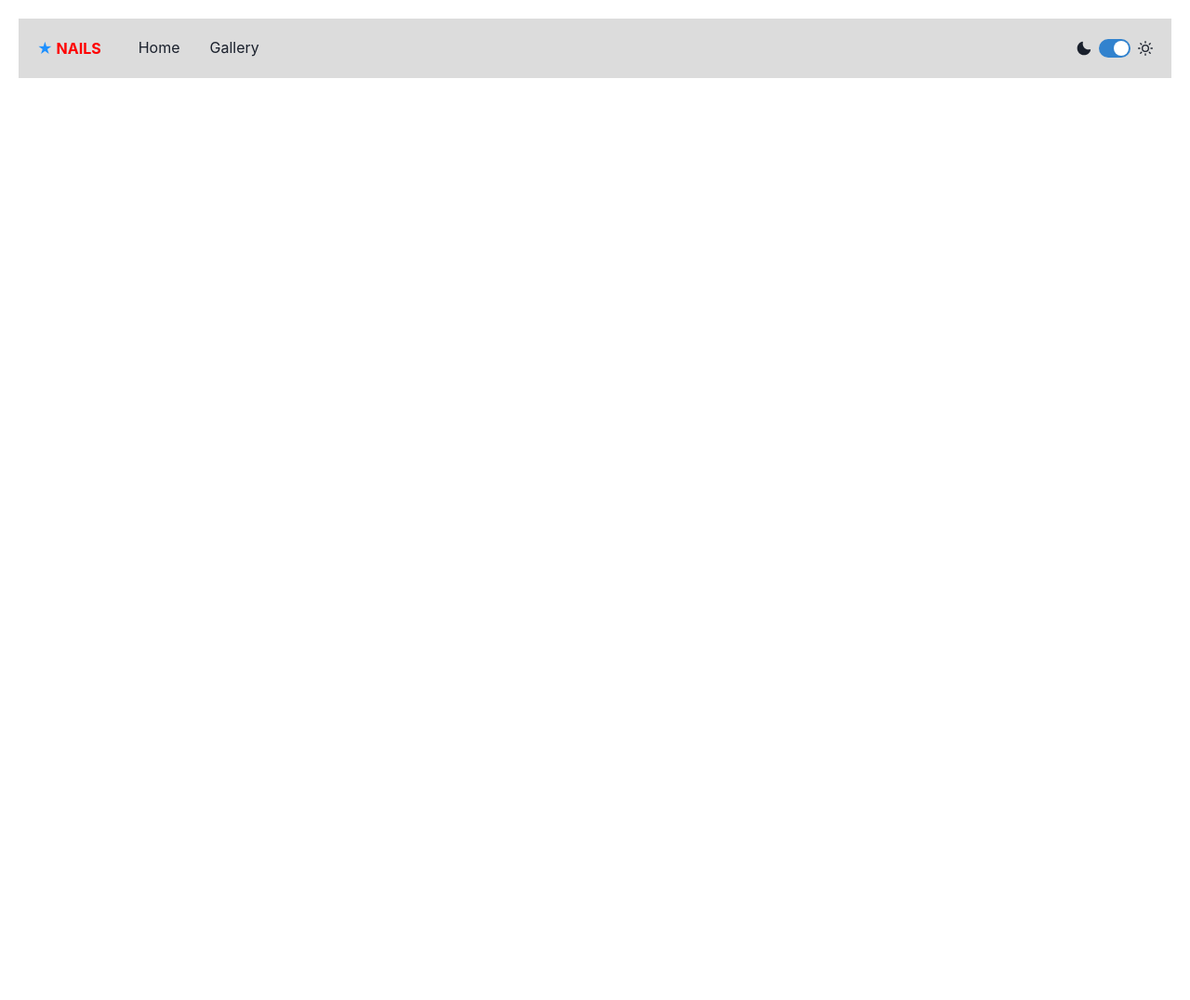
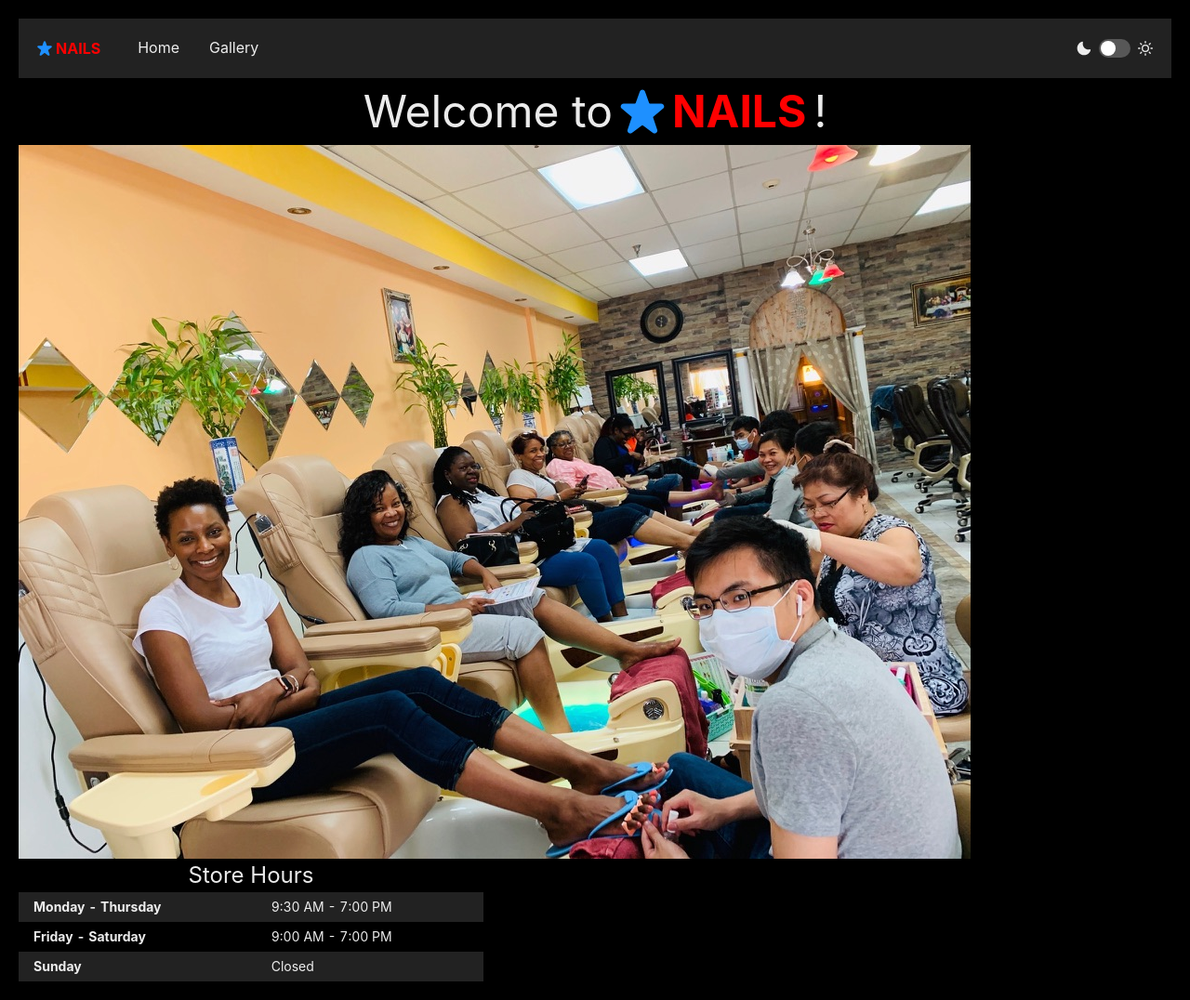
Before and after one commit to kevinvnguyen97/star-nails, a React (Create React App) app: page / in a window 1280 px wide. Shown: the whole page at 93% size. Before the commit the page ends 800 px from the top, so only its background shows below. Built offline with nearby package versions, Linux system fonts and the light colour scheme.

Commit message:
initial app

```diff
--- a/package.json
+++ b/package.json
@@ -13,6 +13,7 @@
     "@types/node": "^16.18.96",
     "@types/react": "^18.2.75",
     "@types/react-dom": "^18.2.24",
+    "framer-motion": "^11.1.7",
     "react": "^18.2.0",
     "react-dom": "^18.2.0",
     "react-router-dom": "^6.22.3",
@@ -21,7 +22,7 @@
     "web-vitals": "^2.1.4"
   },
   "scripts": {
-    "start": "react-scripts start",
+    "start": "PORT=3001 react-scripts start",
     "build": "react-scripts build",
     "test": "react-scripts test",
     "eject": "react-scripts eject"
--- a/src/App.tsx
+++ b/src/App.tsx
@@ -1,23 +1,26 @@
 import React from "react";
 import "./App.css";
 import { Box } from "@chakra-ui/react";
-import { Routes, Route } from "react-router-dom";
+import { Routes, Route, useLocation, Navigate } from "react-router-dom";
+import { AnimatePresence, motion } from "framer-motion";
 
 import { Gallery, Home } from "./pages";
 import { NavigationBar } from "./components";
 
 function App() {
+  const location = useLocation();
   return (
     <Box margin={5}>
       <NavigationBar />
-      <Routes>
-        <Route path="/">
-          <Route index element={<Home />} />
-        </Route>
-        <Route path="/gallery">
-          <Route index element={<Gallery />} />
-        </Route>
-      </Routes>
+      <AnimatePresence mode="wait" initial>
+        <Routes location={location} key={location.pathname}>
+          <Route path="/">
+            <Route index element={<Home />} />
+            <Route path="gallery" element={<Gallery />} />
+            <Route path="*" element={<Navigate to="/" replace />} />
+          </Route>
+        </Routes>
+      </AnimatePresence>
     </Box>
   );
 }
--- a/src/components/NavigationBar.tsx
+++ b/src/components/NavigationBar.tsx
@@ -13,7 +13,13 @@ import {
   useColorMode,
   Switch,
 } from "@chakra-ui/react";
-import { HamburgerIcon, CloseIcon, SunIcon, MoonIcon } from "@chakra-ui/icons";
+import {
+  HamburgerIcon,
+  CloseIcon,
+  SunIcon,
+  MoonIcon,
+  StarIcon,
+} from "@chakra-ui/icons";
 import { useNavigate } from "react-router-dom";
 
 type PageLink = {
@@ -76,12 +82,16 @@ export const NavigationBar = () => {
           variant="ghost"
         />
         <HStack spacing={8} alignItems="center">
-          <Text fontWeight="bold" color="red">
-            <Text color="dodgerblue" display="inline">
-              ★
-            </Text>{" "}
-            NAILS
-          </Text>
+          <Box
+            fontWeight="bold"
+            color="red"
+            display="flex"
+            gap={1}
+            alignItems="center"
+          >
+            <StarIcon color="dodgerblue" />
+            <Text>NAILS</Text>
+          </Box>
           <HStack as="nav" spacing={4} display={{ base: "none", md: "flex" }}>
             {LINKS.map(({ name, path }) => (
               <NavLink key={name} onClick={() => navigate(path)}>
--- a/src/index.tsx
+++ b/src/index.tsx
@@ -12,7 +12,7 @@ const root = ReactDOM.createRoot(
 );
 
 const config: ThemeConfig = {
-  initialColorMode: "light",
+  initialColorMode: "dark",
   useSystemColorMode: true,
   disableTransitionOnChange: false,
 };
@@ -25,6 +25,19 @@ const theme = extendTheme({
         bg: mode("white", "black")(props),
       },
     }),
+  },
+  components: {
+    Table: {
+      variants: {
+        customStriped: (props: StyleFunctionProps) => ({
+          tr: {
+            _odd: {
+              bg: props.colorMode === "light" ? "gainsboro" : "#222222",
+            },
+          },
+        }),
+      },
+    },
   },
 });
 
--- a/src/pages/Gallery.tsx
+++ b/src/pages/Gallery.tsx
@@ -1,6 +1,16 @@
 import React from "react";
-import { Box } from "@chakra-ui/react";
+import { motion } from "framer-motion";
 
 export const Gallery = () => {
-  return <Box></Box>;
+  return (
+    <motion.div
+      key="Gallery"
+      initial={{ opacity: 0 }}
+      animate={{ opacity: 1 }}
+      exit={{ opacity: 0 }}
+      transition={{ duration: 0.5 }}
+    >
+      Hello there
+    </motion.div>
+  );
 };
--- a/src/pages/Home.tsx
+++ b/src/pages/Home.tsx
@@ -1,6 +1,62 @@
 import React from "react";
-import { Box } from "@chakra-ui/react";
+import {
+  Box,
+  Table,
+  TableContainer,
+  Tbody,
+  Td,
+  Text,
+  Image,
+  Tr,
+} from "@chakra-ui/react";
+import { motion } from "framer-motion";
+import { StarIcon } from "@chakra-ui/icons";
 
 export const Home = () => {
-  return <Box></Box>;
+  return (
+    <motion.div
+      key="Home"
+      initial={{ opacity: 0 }}
+      animate={{ opacity: 1 }}
+      exit={{ opacity: 0 }}
+      transition={{ duration: 0.5 }}
+    >
+      <Text display="flex" justifyContent="center" fontSize="xxx-large" gap={2}>
+        <Text>Welcome to</Text>
+        <Box
+          fontWeight="bold"
+          color="red"
+          display="flex"
+          gap={2}
+          alignItems="center"
+        >
+          <StarIcon color="dodgerblue" />
+          <Text>NAILS</Text>
+        </Box>
+        <Text display="inline">!</Text>
+      </Text>
+      <Image src="/images/front_cover.jpeg" />
+      <TableContainer width={500}>
+        <Text textAlign="center" fontSize="x-large">
+          Store Hours
+        </Text>
+        <Table size="sm" variant="customStriped">
+          <Tbody>
+            <Tr>
+              <Td fontWeight="bold">Monday - Thursday</Td>
+              <Td>9:30 AM - 7:00 PM</Td>
+            </Tr>
+            <Tr>
+              <Td fontWeight="bold">Friday - Saturday</Td>
+              <Td>9:00 AM - 7:00 PM</Td>
+            </Tr>
+            <Tr>
+              <Td fontWeight="bold">Sunday</Td>
+              <Td>Closed</Td>
+            </Tr>
+          </Tbody>
+        </Table>
+      </TableContainer>
+    </motion.div>
+  );
 };
--- /dev/null
+++ b/src/pages/Info.tsx
@@ -0,0 +1,6 @@
+import React from "react";
+import { motion } from "framer-motion";
+
+export const Info = () => {
+  return <motion.div></motion.div>;
+};
--- a/src/pages/index.ts
+++ b/src/pages/index.ts
@@ -1,2 +1,3 @@
 export { Gallery } from "./Gallery";
 export { Home } from "./Home";
+export { Info } from "./Info";
```
Also changed, not shown: src/constants/index.ts (added, +7 -0 lines), public/images/front_cover.jpeg (added), 1 other file (tests, documents, lock files or other folders).
